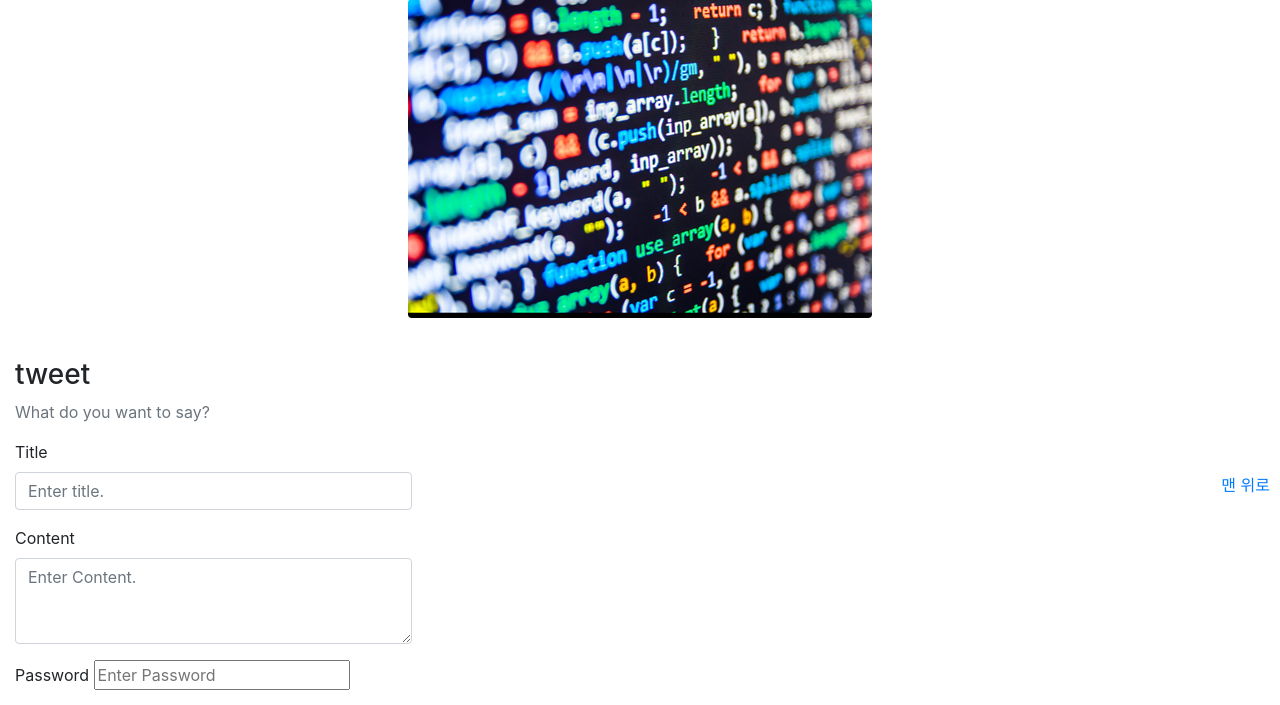
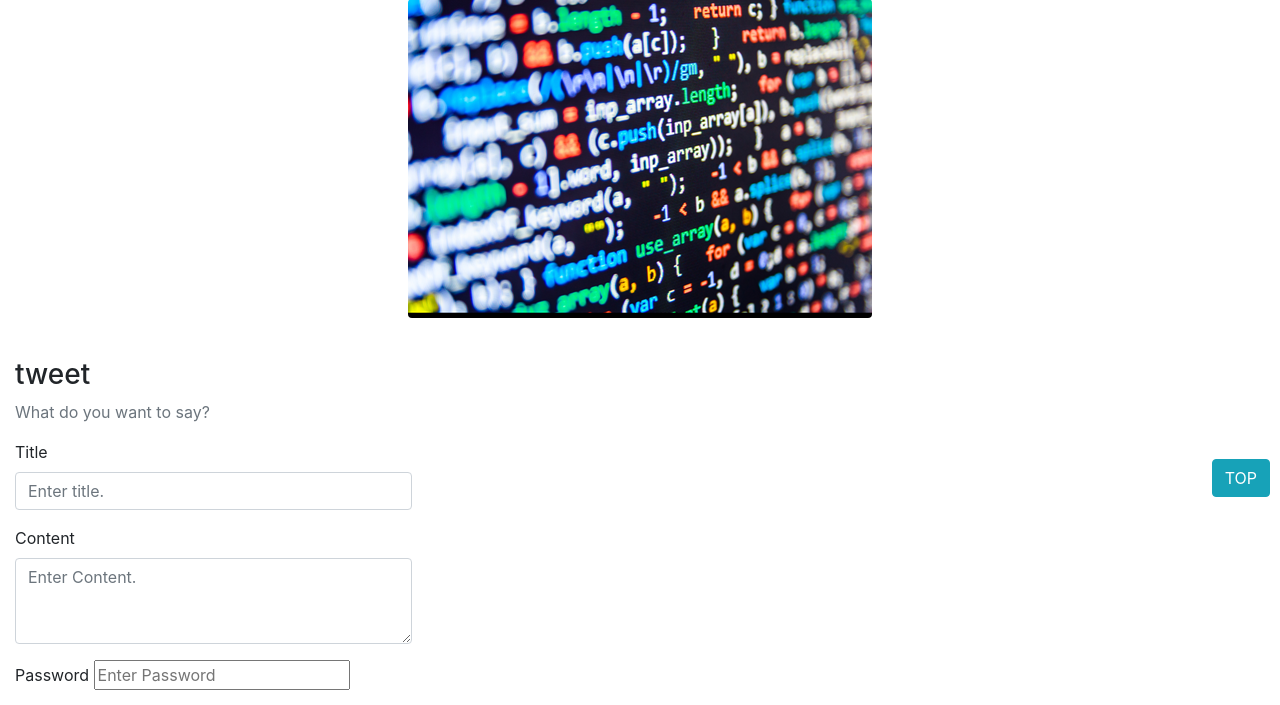
Before and after one commit to jun971006/portfolio_project, a Flask app: template view/templates/readMore.html in a window 1280 px wide. Shown: the part 293-998 px from the top of the page. Run offline with Flask 2, Linux system fonts and the light colour scheme; the template is opened without the code that fills it, so the values that code supplies are empty; parts of the project's set-up code (start-up, migrations or seed data) failed here and were passed over; some libraries are stand-ins or nearby versions.

Commit message:
made top button in readMore.html

```diff
--- a/view/templates/readMore.html
+++ b/view/templates/readMore.html
@@ -40,7 +40,7 @@
 				<button type="submit" class="btn btn-primary float-right">tweet</button>
 			</form>
 		</div>
-		<a style="display:scroll;position:fixed;bottom:10px;right:10px;" href="#" title="맨 위로">맨 위로 </a>
+		<a style="display:scroll;position:fixed;bottom:10px;right:10px;" href="#" title="맨 위로"><button  type = "button" class="btn btn-info">TOP </button></a>
 	</div>
 </div>
 {% endwith %}
```
